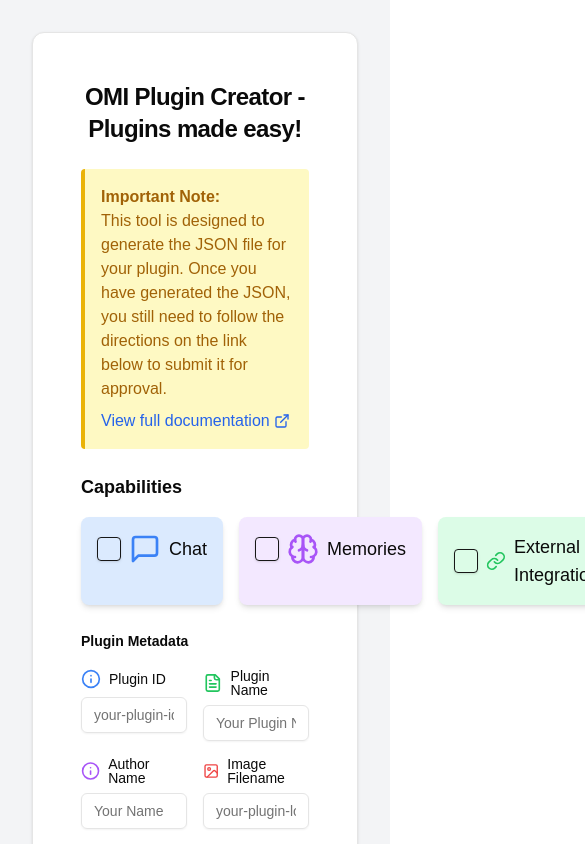
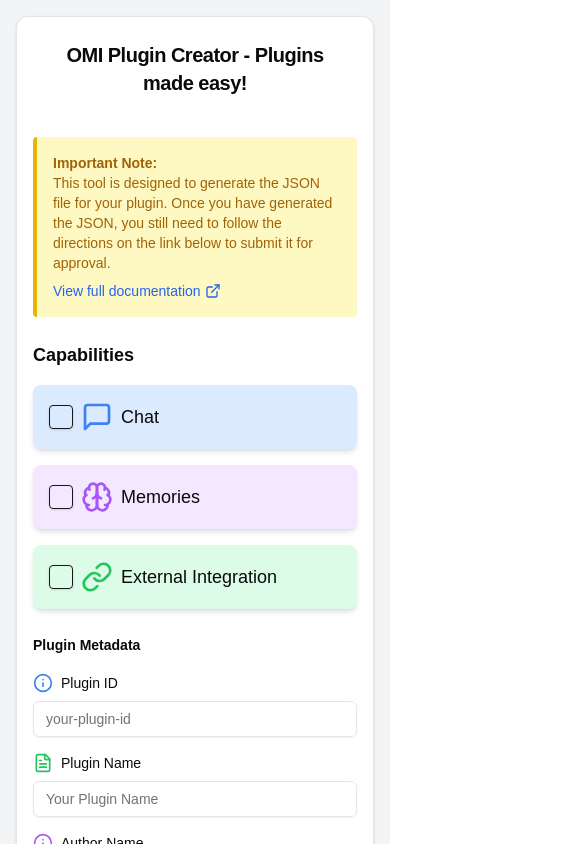
Before and after one commit to sanjayamirthraj/omi-plugin-maker, a Next.js app: page / in a window 390 px wide. Shown: the top 844 px of the page, 585 px wide, since content can reach past the window. Built offline with nearby package versions, Linux system fonts and the light colour scheme.

Commit message:
Mobile friendly

```diff
--- a/components/ui/plugin-form.jsx
+++ b/components/ui/plugin-form.jsx
@@ -184,13 +184,15 @@ const PluginWizard = () => {
   };
 
   return (
-    <div className="flex justify-center items-center min-h-screen bg-gray-100 p-8">
-      <Card className="w-full max-w-4xl p-6">
+    <div className="flex justify-center items-center min-h-screen bg-gray-100 p-4 md:p-8">
+      <Card className="w-full max-w-4xl">
         <CardHeader>
-          <CardTitle className="text-2xl font-bold text-center">OMI Plugin Creator - Plugins made easy!</CardTitle>
+          <CardTitle className="text-xl md:text-2xl font-bold text-center">
+            OMI Plugin Creator - Plugins made easy!
+          </CardTitle>
         </CardHeader>
-        <CardContent className="space-y-6">
-          <div className="bg-yellow-100 border-l-4 border-yellow-500 text-yellow-700 p-4 rounded" role="alert">
+        <CardContent className="space-y-6 p-4 md:p-6">
+          <div className="bg-yellow-100 border-l-4 border-yellow-500 text-yellow-700 p-4 rounded text-sm md:text-base" role="alert">
             <p className="font-bold">Important Note:</p>
             <p>This tool is designed to generate the JSON file for your plugin. Once you have generated the JSON, you still need to follow the directions on the link below to submit it for approval.</p>
             <a href="https://docs.omi.me/docs/developer/apps/Submitting" target="_blank" rel="noopener noreferrer" className="text-blue-600 hover:underline flex items-center mt-2">
@@ -201,8 +203,8 @@ const PluginWizard = () => {
 
           <div className="space-y-4">
             <Label className="font-semibold text-lg">Capabilities</Label>
-            <div className="flex space-x-4">
-              <div className="flex-1 bg-blue-100 p-4 rounded-lg shadow-md hover:shadow-lg transition-shadow duration-200">
+            <div className="flex flex-col md:flex-row md:space-x-4 space-y-4 md:space-y-0">
+              <div className="w-full md:flex-1 bg-blue-100 p-4 rounded-lg shadow-md hover:shadow-lg transition-shadow duration-200">
                 <div className="flex items-center space-x-2">
                   <Checkbox
                     id="chat"
@@ -216,7 +218,7 @@ const PluginWizard = () => {
                   </Label>
                 </div>
               </div>
-              <div className="flex-1 bg-purple-100 p-4 rounded-lg shadow-md hover:shadow-lg transition-shadow duration-200">
+              <div className="w-full md:flex-1 bg-purple-100 p-4 rounded-lg shadow-md hover:shadow-lg transition-shadow duration-200">
                 <div className="flex items-center space-x-2">
                   <Checkbox
                     id="memories"
@@ -230,7 +232,7 @@ const PluginWizard = () => {
                   </Label>
                 </div>
               </div>
-              <div className="flex-1 bg-green-100 p-4 rounded-lg shadow-md hover:shadow-lg transition-shadow duration-200">
+              <div className="w-full md:flex-1 bg-green-100 p-4 rounded-lg shadow-md hover:shadow-lg transition-shadow duration-200">
                 <div className="flex items-center space-x-2">
                   <Checkbox
                     id="external_integration"
@@ -303,7 +305,7 @@ const PluginWizard = () => {
 
           <div className="space-y-4">
             <Label className="font-semibold">Plugin Metadata</Label>
-            <div className="grid grid-cols-2 gap-4">
+            <div className="grid grid-cols-1 md:grid-cols-2 gap-4">
               <div className="space-y-2">
                 <Label htmlFor="id" className="flex items-center space-x-2">
                   <Info className="w-5 h-5 text-blue-500" />
@@ -351,7 +353,7 @@ const PluginWizard = () => {
           {jsonOutput && (
             <div className="mt-6 space-y-4">
               <Label className="font-semibold">JSON Output</Label>
-              <pre className="bg-gray-100 p-4 rounded-md overflow-x-auto">
+              <pre className="bg-gray-100 p-4 rounded-md overflow-x-auto text-sm">
                 {jsonOutput}
               </pre>
             </div>
```
